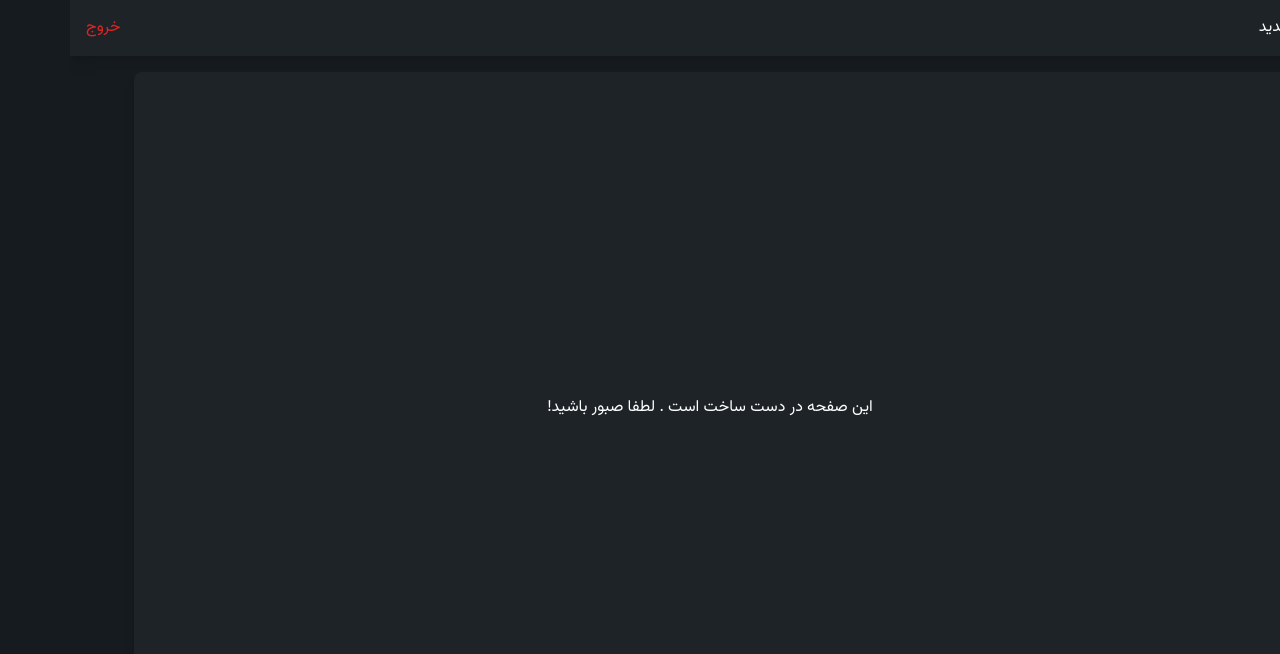
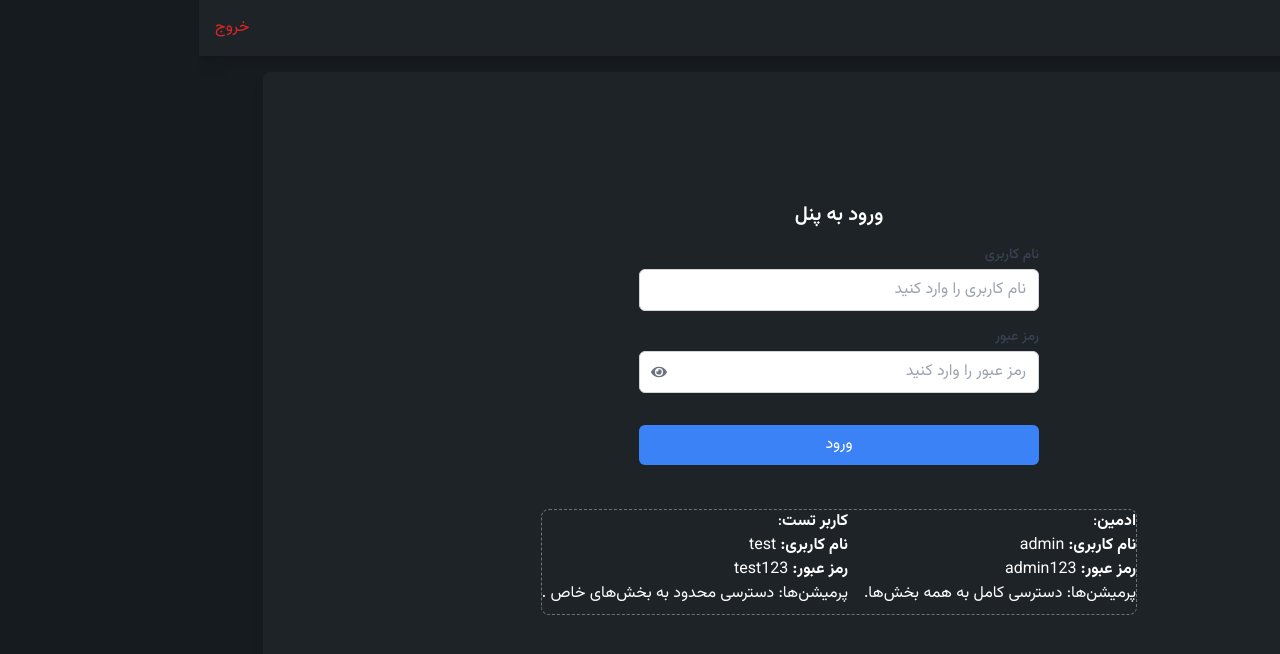
Before and after one commit to nasrin-jafari/permission-pr, a Next.js app: page /setting in a window 1280 px wide. Shown: the top 654 px of the page. Built offline with nearby package versions, Linux system fonts and the light colour scheme.

Commit message:
feat : wrapped layout in AuthGuard.tsx for check accessibility

```diff
--- /dev/null
+++ b/src/components/providers/AuthGuard.tsx
@@ -0,0 +1,31 @@
+'use client';
+
+import React from 'react';
+import LoginForm from '@/components/sections/LoginForm';
+import Loading from '@/components/common/Loading';
+import useAuth from '@/hooks/useAuth';
+import { usePathname } from 'next/navigation';
+import NotFound from '@/app/not-found';
+import AccessDenied from '@/components/common/AccessDenied';
+import { pages } from '@/constants';
+
+const AuthGuard: React.FC<{ children: React.ReactNode }> = ({ children }) => {
+  const { isLoggedIn, permissions } = useAuth();
+  const pathname = usePathname();
+
+  if (isLoggedIn === null) return <Loading />;
+
+  if (isLoggedIn) {
+    const hasAccess =
+      permissions?.includes('all') || permissions?.includes(pathname);
+    if (hasAccess) return <>{children}</>;
+
+    if (!pages.some((page) => page.path === pathname)) return <NotFound />;
+
+    return <AccessDenied />;
+  }
+
+  return <LoginForm />;
+};
+
+export default AuthGuard;
--- a/src/components/providers/MainLayout.tsx
+++ b/src/components/providers/MainLayout.tsx
@@ -1,19 +1,24 @@
 'use client';
+import { QueryClient, QueryClientProvider } from '@tanstack/react-query';
+import Navbar from '@/components/sections/Navbar';
+import AuthGuard from '@/components/providers/AuthGuard';
+import ToastProvider from '@/components/providers/ToastProvider';
 import { MainLayoutProps } from '@/types';
-import Navbar from '@/components/sections/Navbar';
-import { QueryClient, QueryClientProvider } from '@tanstack/react-query';
 
 export default function MainLayout({ children }: MainLayoutProps) {
   const queryClient = new QueryClient();
 
   return (
-    <div className="flex min-h-screen flex-col items-center justify-start bg-dark-bg pb-10">
+    <div
+      className={`flex min-h-screen flex-col items-center justify-start bg-dark-bg pb-10`}
+    >
       <Navbar />
       <QueryClientProvider client={queryClient}>
         <div className="flex min-h-[84vh] w-[90%] items-center justify-center rounded-lg bg-dark-foreground p-6 text-white shadow-lg dark:bg-gray-800">
-          {children}
+          <AuthGuard>{children}</AuthGuard>
         </div>
       </QueryClientProvider>
+      <ToastProvider />
     </div>
   );
 }
--- a/src/types/index.ts
+++ b/src/types/index.ts
@@ -13,3 +13,7 @@ export interface FetchPostsResponse {
   data: Post[];
   totalCount: number;
 }
+export interface LoginFormInputs {
+  username: string;
+  password: string;
+}
```
